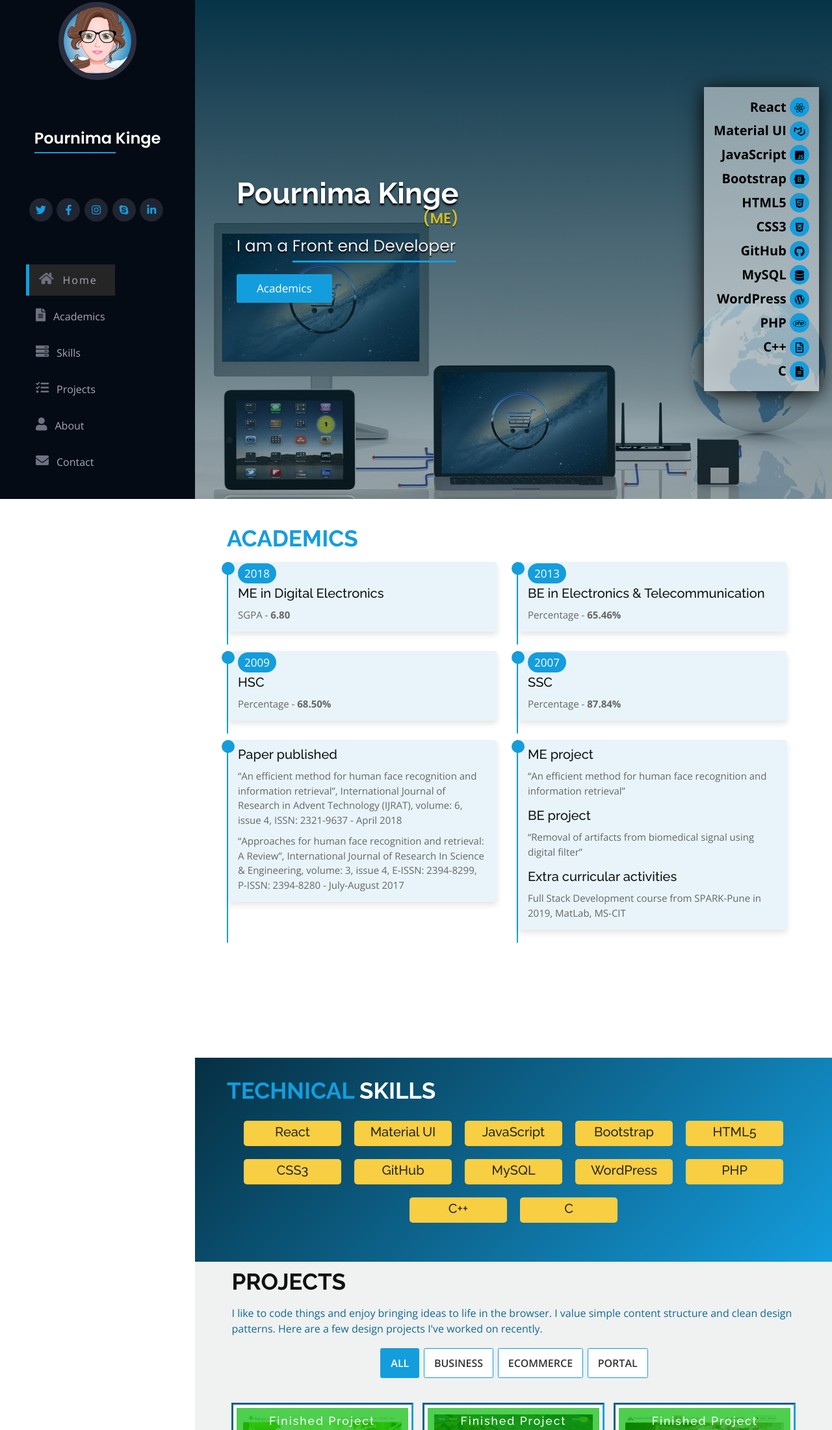
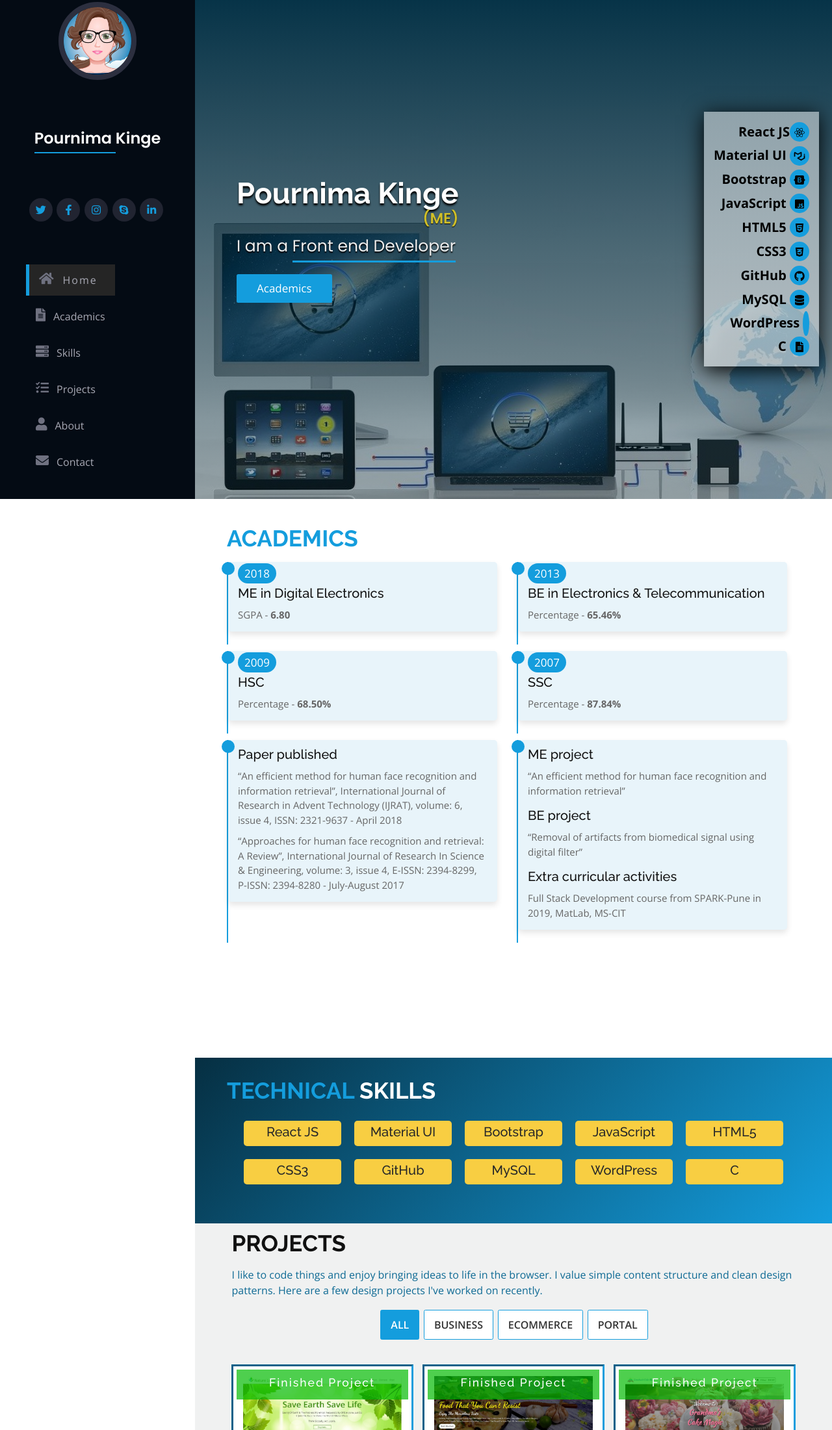
Before and after one commit to pkinge01/cv, a plain HTML site: page index.html in a window 1280 px wide. Shown: the part 32-2233 px from the top of the page at 65% size. Drawn offline with nearby package versions, Linux system fonts and the light colour scheme.

Commit message:
Update index.html

```diff
--- a/index.html
+++ b/index.html
@@ -97,20 +97,18 @@
       </div>
       <div class="myskills">
         <ul id="navmenu">
-          <li>React <i class="fab fa-react"></i></li>
+          <li>React JS<i class="fab fa-react"></i></li>
           <li>Material UI <img
         src="./images/materialui.png"
         alt="material ui" class="img-fluid rounded-circle" class="mui"
       /></li>
+          <li>Bootstrap <i class="fab fa-bootstrap"></i></li>
           <li>JavaScript <i class="fab fa-js-square"></i></li>
-          <li>Bootstrap <i class="fab fa-bootstrap"></i></li>
           <li>HTML5 <i class="fab fa-html5"></i></li>
           <li>CSS3 <i class="fab fa-css3-alt"></i></li>
           <li>GitHub <i class="fab fa-github"></i></li>
           <li>MySQL <i class="fas fa-database"></i></li>
-          <li>WordPress <i class="fab fa-wordpress"></i></li>
-          <li>PHP <i class="fab fa-php"></i></li>
-          <li>C++ <i class="far fa-file-alt"></i></li>
+          <li>WordPress <i class="fa-brands fa-wordpress-simple"></i></li>
           <li>C <i class="fas fa-file-alt"></i></li>
         </ul>
       </div>
@@ -186,16 +184,16 @@
       <h1 class="heading"><span>Technical</span> <span style="color: #fff;">skills</span></h1>
       <div class="skills-container">
         <div class="col">
-          <h2>React</h2>
+          <h2>React JS</h2>
         </div>
         <div class="col">
           <h2>Material UI</h2>
         </div>
         <div class="col">
-          <h2>JavaScript</h2>
+          <h2>Bootstrap</h2>
         </div>
         <div class="col">
-          <h2>Bootstrap</h2>
+          <h2>JavaScript</h2>
         </div>
         <div class="col">
           <h2>HTML5</h2>
@@ -211,12 +209,6 @@
         </div>
         <div class="col">
           <h2>WordPress</h2>
-        </div>
-        <div class="col">
-          <h2>PHP</h2>
-        </div>
-        <div class="col">
-          <h2>C++</h2>
         </div>
         <div class="col">
           <h2>C</h2>
```
